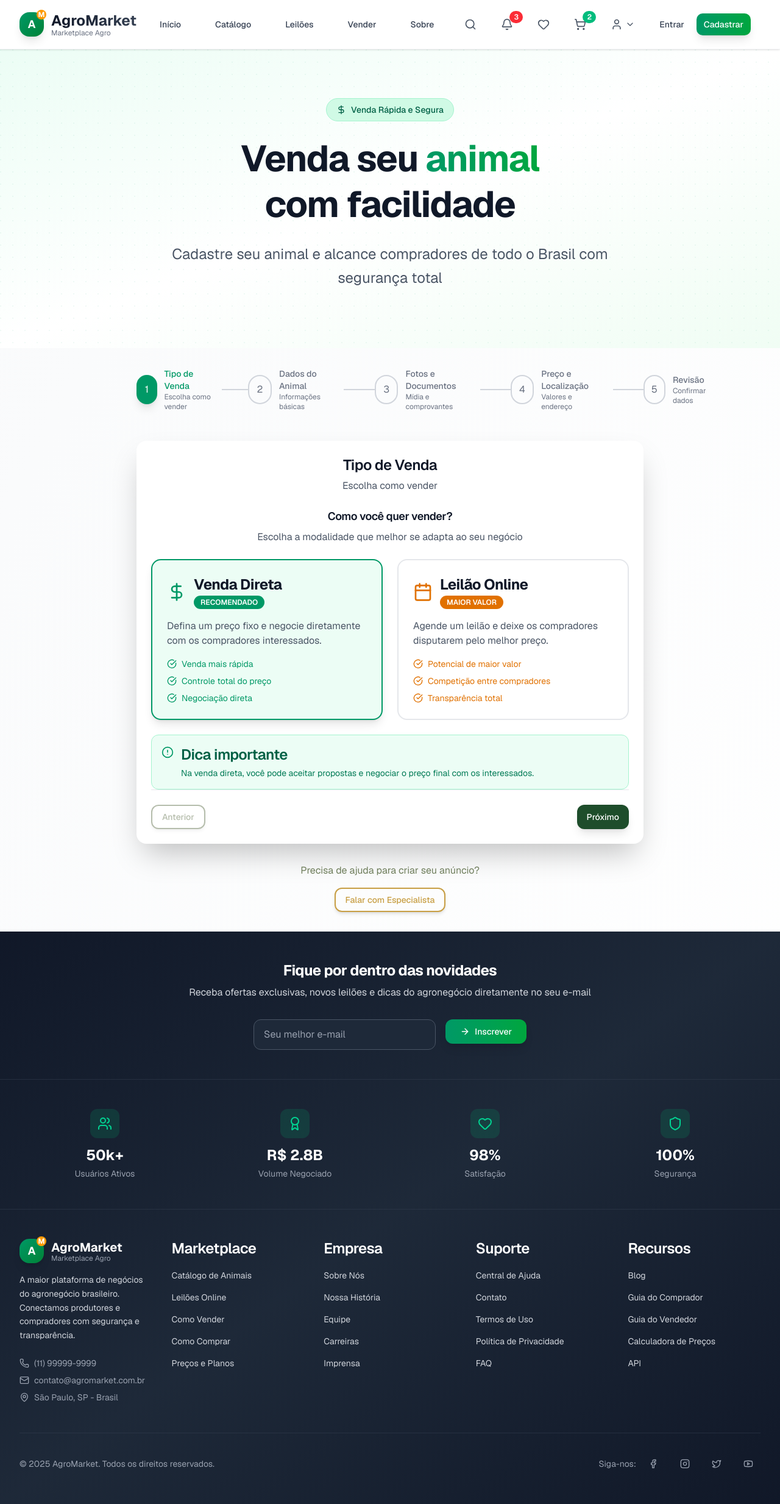
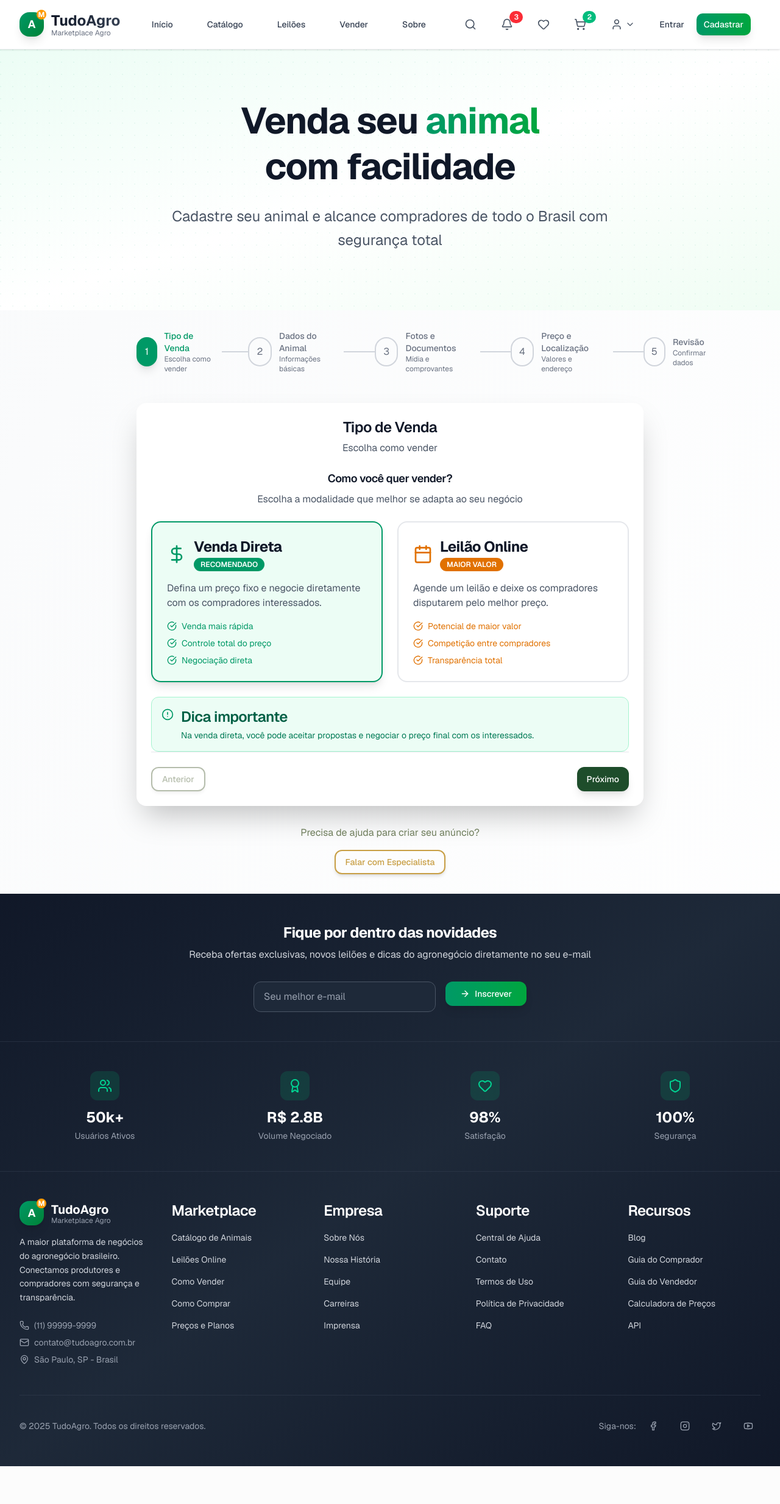
Before and after one commit to vitormeloa/tudo-agro, a Next.js app: page /vender in a window 1280 px wide. Shown: the whole page at 61% size. After the commit the page ends 2405 px from the top, so only its background shows below. Built offline with nearby package versions, Linux system fonts and the light colour scheme.

Commit message:
Changed name

```diff
--- a/src/app/layout.tsx
+++ b/src/app/layout.tsx
@@ -17,7 +17,7 @@ const geistMono = Geist_Mono({
 });
 
 export const metadata: Metadata = {
-  title: "AgroMarket - Marketplace Agropecuário",
+  title: "TudoAgro - Marketplace Agropecuário",
   description: "O maior marketplace agropecuário do Brasil. Compre e venda gado, cavalos e genética com segurança. Participe de leilões online em tempo real.",
 };
 
--- a/src/app/login/page.tsx
+++ b/src/app/login/page.tsx
@@ -235,7 +235,7 @@ export default function LoginPage() {
               <span className="text-white font-semibold">Conta de Teste</span>
             </div>
             <p className="text-emerald-100 text-sm mb-2">
-              E-mail: <span className="font-mono">teste@agromarket.com</span>
+              E-mail: <span className="font-mono">teste@tudoagro.com</span>
             </p>
             <p className="text-emerald-100 text-sm">
               Senha: <span className="font-mono">123456</span>
--- a/src/app/page.tsx
+++ b/src/app/page.tsx
@@ -149,10 +149,6 @@ export default function HomePage() {
         <div className="relative max-w-7xl mx-auto px-4 sm:px-6 lg:px-8">
           <div className="text-center">
             <div className="animate-fade-in-up">
-              <Badge className="mb-6 bg-emerald-100 text-emerald-800 border-emerald-200 px-4 py-2 text-sm font-medium">
-                <Zap className="w-4 h-4 mr-2" />
-                Plataforma #1 do Agronegócio
-              </Badge>
 
               <h1 className="text-5xl md:text-7xl font-bold text-gray-900 mb-6 leading-tight">
                 Conecte-se ao{' '}
@@ -338,7 +334,7 @@ export default function HomePage() {
         <div className="max-w-7xl mx-auto px-4 sm:px-6 lg:px-8">
           <div className="text-center mb-16">
             <h2 className="text-4xl md:text-5xl font-bold text-gray-900 mb-4">
-              Por que escolher o AgroMarket?
+              Por que escolher o TudoAgro?
             </h2>
             <p className="text-xl text-gray-600 max-w-2xl mx-auto">
               A plataforma mais completa e segura para o agronegócio brasileiro
@@ -368,7 +364,7 @@ export default function HomePage() {
             Pronto para começar?
           </h2>
           <p className="text-xl text-emerald-100 mb-8 max-w-2xl mx-auto">
-            Junte-se a milhares de produtores que já transformaram seus negócios com o AgroMarket
+            Junte-se a milhares de produtores que já transformaram seus negócios com o TudoAgro
           </p>
           <div className="flex flex-col sm:flex-row gap-4 justify-center">
             <Link href="/cadastro">
--- a/src/app/painel/page.tsx
+++ b/src/app/painel/page.tsx
@@ -134,7 +134,7 @@ export default function PainelPage() {
         <div className="max-w-7xl mx-auto px-4 sm:px-6 lg:px-8">
           <div className="flex justify-between items-center py-4">
             <Link href="/" className="text-2xl font-bold text-[#1E4D2B]">
-              AgroMarket
+              TudoAgro
             </Link>
             <div className="flex items-center space-x-4">
               <Bell className="w-6 h-6 text-[#6E7D5B] hover:text-[#1E4D2B] cursor-pointer" />
--- a/src/app/produto/[id]/page.tsx
+++ b/src/app/produto/[id]/page.tsx
@@ -105,7 +105,7 @@ export default function ProdutoPage({ params }: { params: { id: string } }) {
               <div className="w-10 h-10 bg-gradient-to-r from-[#1C6B3E] to-[#228B22] rounded-lg flex items-center justify-center">
                 <span className="text-white font-bold text-lg">A</span>
               </div>
-              <span className="text-xl font-bold text-[#8B4513]">AgroMarket</span>
+              <span className="text-xl font-bold text-[#8B4513]">TudoAgro</span>
             </Link>
 
             <div className="flex items-center space-x-4">
--- a/src/app/sobre/page.tsx
+++ b/src/app/sobre/page.tsx
@@ -64,7 +64,7 @@ export default function SobrePage() {
     {
       name: "Roberto Fazenda",
       role: "Fazenda Boa Vista - GO",
-      content: "O AgroMarket revolucionou a forma como vendemos nossos animais. Conseguimos alcançar compradores de todo o Brasil e aumentamos nossa receita em 40%.",
+      content: "O TudoAgro revolucionou a forma como vendemos nossos animais. Conseguimos alcançar compradores de todo o Brasil e aumentamos nossa receita em 40%.",
       rating: 5,
       image: "https://images.unsplash.com/photo-1507003211169-0a1dd7228f2d?w=100&h=100&fit=crop&crop=face"
     },
@@ -78,7 +78,7 @@ export default function SobrePage() {
     {
       name: "Pedro Almeida",
       role: "Fazenda Pantanal - MT",
-      content: "Encontrei os melhores reprodutores para meu rebanho através do AgroMarket. A qualidade dos animais e o suporte da equipe são excepcionais.",
+      content: "Encontrei os melhores reprodutores para meu rebanho através do TudoAgro. A qualidade dos animais e o suporte da equipe são excepcionais.",
       rating: 5,
       image: "https://images.unsplash.com/photo-1472099645785-5658abf4ff4e?w=100&h=100&fit=crop&crop=face"
     }
@@ -103,7 +103,7 @@ export default function SobrePage() {
           </Badge>
 
           <h1 className="text-4xl md:text-6xl font-bold mb-6 text-white drop-shadow-lg">
-            Sobre o AgroMarket
+            Sobre o TudoAgro
           </h1>
           <p className="text-xl md:text-2xl mb-8 text-white/90 max-w-3xl mx-auto leading-relaxed">
             Conectando o agronegócio brasileiro através da tecnologia, segurança e transparência
@@ -239,7 +239,7 @@ export default function SobrePage() {
               O que nossos clientes dizem
             </h2>
             <p className="text-xl text-gray-600 max-w-2xl mx-auto">
-              Depoimentos reais de produtores que confiam no AgroMarket
+              Depoimentos reais de produtores que confiam no TudoAgro
             </p>
           </div>
 
@@ -351,7 +351,7 @@ export default function SobrePage() {
             Faça parte da nossa história
           </h2>
           <p className="text-xl text-emerald-100 mb-8 max-w-2xl mx-auto">
-            Junte-se a milhares de produtores que já transformaram seus negócios com o AgroMarket
+            Junte-se a milhares de produtores que já transformaram seus negócios com o TudoAgro
           </p>
           <div className="flex flex-col sm:flex-row gap-4 justify-center">
             <Link href="/cadastro">
--- a/src/app/vendedor/[id]/page.tsx
+++ b/src/app/vendedor/[id]/page.tsx
@@ -133,7 +133,7 @@ export default function VendedorPage({ params }: { params: { id: string } }) {
               <div className="w-10 h-10 bg-gradient-to-r from-[#1C6B3E] to-[#228B22] rounded-lg flex items-center justify-center">
                 <span className="text-white font-bold text-lg">A</span>
               </div>
-              <span className="text-xl font-bold text-[#8B4513]">AgroMarket</span>
+              <span className="text-xl font-bold text-[#8B4513]">TudoAgro</span>
             </Link>
 
             <div className="flex items-center space-x-4">
--- a/src/app/vender/page.tsx
+++ b/src/app/vender/page.tsx
@@ -127,10 +127,6 @@ export default function VenderPage() {
 
         <div className="relative max-w-7xl mx-auto px-4 sm:px-6 lg:px-8">
           <div className="text-center">
-            <Badge className="mb-6 bg-emerald-100 text-emerald-800 border-emerald-200 px-4 py-2 text-sm font-medium">
-              <DollarSign className="w-4 h-4 mr-2" />
-              Venda Rápida e Segura
-            </Badge>
 
             <h1 className="text-4xl md:text-6xl font-bold text-gray-900 mb-6 leading-tight">
               Venda seu{' '}
--- a/src/components/AdminDashboard.tsx
+++ b/src/components/AdminDashboard.tsx
@@ -75,7 +75,7 @@ export default function AdminDashboard({}: AdminDashboardProps) {
           <div className="flex items-center justify-between">
             {sidebarOpen && (
               <div>
-                <h1 className="text-2xl font-bold text-[#1E4D2B]">AgroMarket</h1>
+                <h1 className="text-2xl font-bold text-[#1E4D2B]">TudoAgro</h1>
                 <p className="text-sm text-[#6E7D5B]">Painel Administrativo</p>
               </div>
             )}
--- a/src/components/layout/Footer.tsx
+++ b/src/components/layout/Footer.tsx
@@ -139,7 +139,7 @@ export default function Footer({
                 </div>
               </div>
               <div>
-                <span className="text-xl font-bold">AgroMarket</span>
+                <span className="text-xl font-bold">TudoAgro</span>
                 <div className="text-xs text-gray-400 -mt-1">Marketplace Agro</div>
               </div>
             </div>
@@ -156,7 +156,7 @@ export default function Footer({
               </div>
               <div className="flex items-center">
                 <Mail className="w-4 h-4 mr-2" />
-                <span>contato@agromarket.com.br</span>
+                <span>contato@tudoagro.com.br</span>
               </div>
               <div className="flex items-center">
                 <MapPin className="w-4 h-4 mr-2" />
@@ -238,7 +238,7 @@ export default function Footer({
         <div className="border-t border-gray-700/50 mt-12 pt-8">
           <div className="flex flex-col md:flex-row justify-between items-center">
             <div className="text-sm text-gray-400 mb-4 md:mb-0">
-              © {currentYear} AgroMarket. Todos os direitos reservados.
+              © {currentYear} TudoAgro. Todos os direitos reservados.
             </div>
 
             {/* Social Media */}
--- a/src/components/layout/Header.tsx
+++ b/src/components/layout/Header.tsx
@@ -67,7 +67,7 @@ export default function Header({
               </div>
               <div className="hidden sm:block">
                 <span className="text-2xl font-bold bg-gradient-to-r from-gray-900 to-gray-700 bg-clip-text text-transparent">
-                  AgroMarket
+                  TudoAgro
                 </span>
                 <div className="text-xs text-gray-500 -mt-1">Marketplace Agro</div>
               </div>
```
